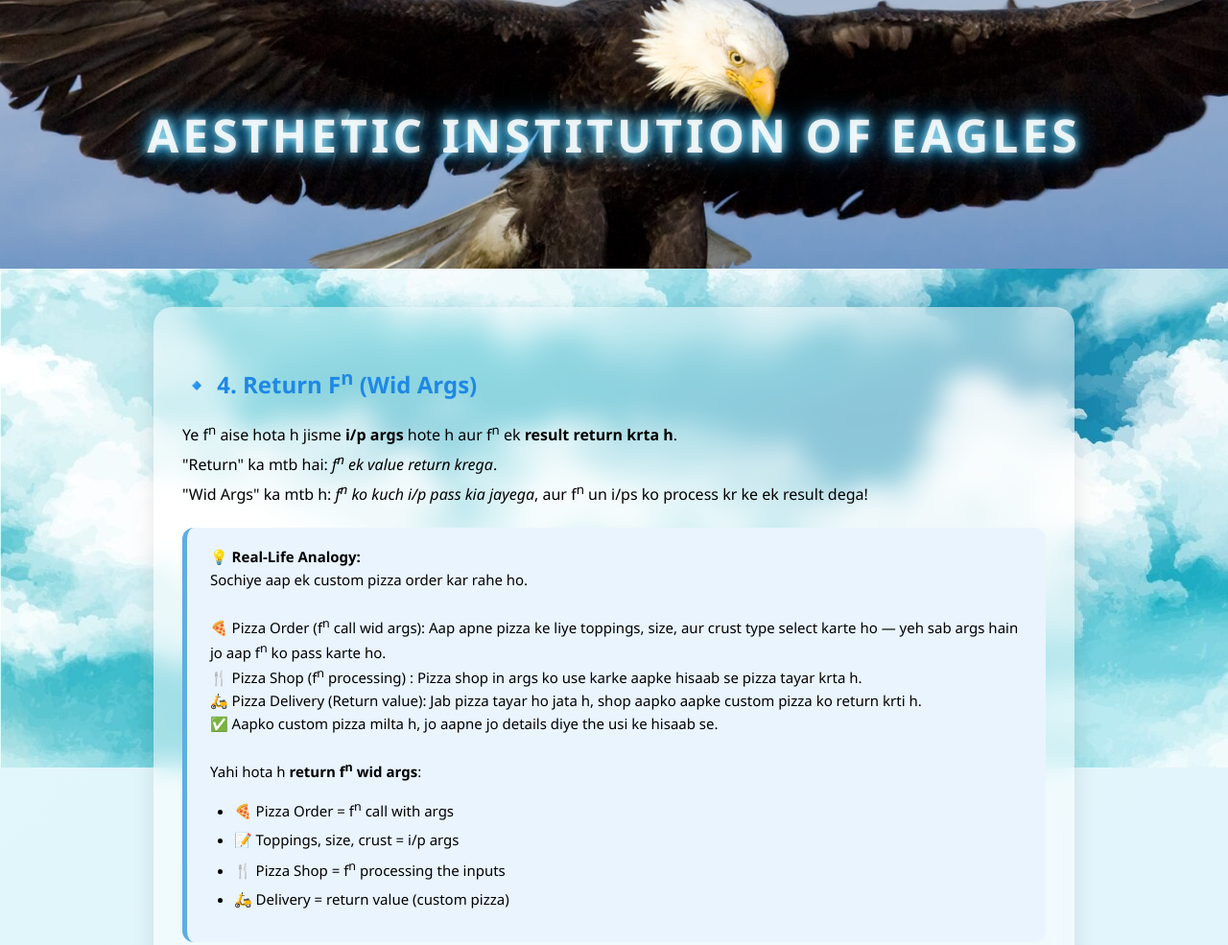
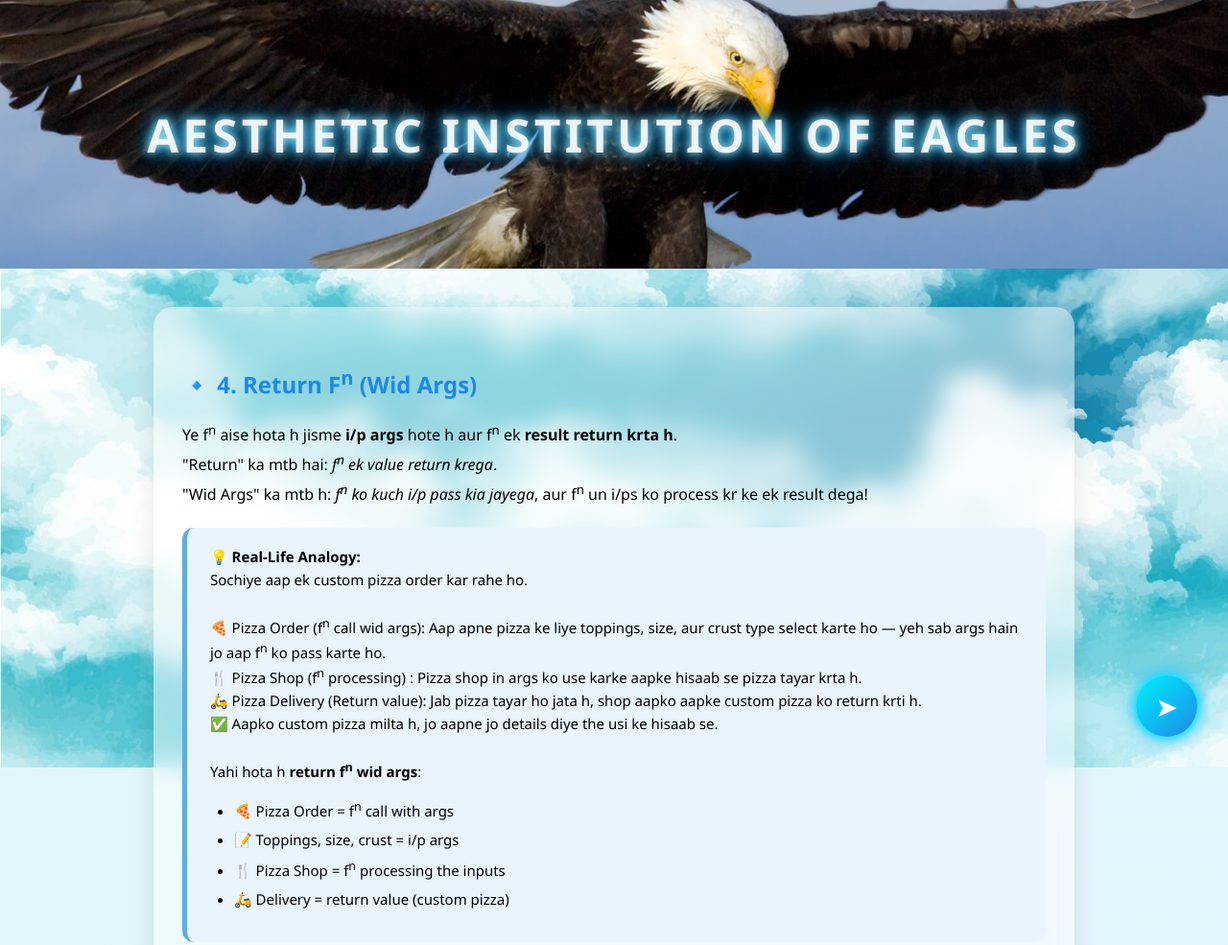
Before and after one commit to Kali-d-Eagle/AIE_returnArgs, a plain HTML site: page index.html in a window 1280 px wide. Shown: the top 985 px of the page at 96% size. Drawn offline with Linux system fonts and the light colour scheme.

Commit message:
Update index.html

```diff
--- a/index.html
+++ b/index.html
@@ -227,6 +227,52 @@ body::after {
     }
 
 
+      .floating-arrow {
+        position: fixed;
+        bottom: 32px;
+        right: 32px;
+        width: 64px;
+        height: 64px;
+        background: linear-gradient(135deg, #00f2ff, #1e88e5);
+        border-radius: 50%;
+        display: flex;
+        align-items: center;
+        justify-content: center;
+        text-decoration: none !important; /* ✨ Ensure no underline ever appears */
+        box-shadow:
+          0 0 8px #00f2ff,
+          0 0 16px #1ec8ff,
+          0 0 24px #5ecbff;
+        transition: transform 0.4s ease, box-shadow 0.4s ease;
+        z-index: 9999;
+        animation: floatPulse 3s ease-in-out infinite;
+      }
+
+      .floating-arrow:hover {
+        transform: scale(1.15) rotate(10deg);
+        box-shadow:
+          0 0 12px #00ffff,
+          0 0 24px #1ec8ff,
+          0 0 36px #5ecbff,
+          0 0 48px #7feaff;
+        text-decoration: none !important; /* ✨ Still no underline on hover */
+      }
+
+      .arrow-icon {
+        font-size: 28px;
+        color: #ffffff;
+        text-shadow:
+          0 0 6px #00f2ff,
+          0 0 10px #1e90ff;
+        transition: transform 0.3s ease-in-out;
+      }
+
+      .floating-arrow:hover .arrow-icon {
+        transform: scale(1.2);
+      }
+
+
+
   </style>
 </head>
 
@@ -373,5 +419,9 @@ LOVE ourBond(HE Akash , SHE RADHA) {
 <footer>
   A PPG! Course from ur Sarrr on Functions
 </footer>
+
+      <a href="https://example.com" class="floating-arrow" target="_blank" title="Fly to Destination ✨">
+  <span class="arrow-icon">➤</span>
+</a>
 </body>
 </html>
```
